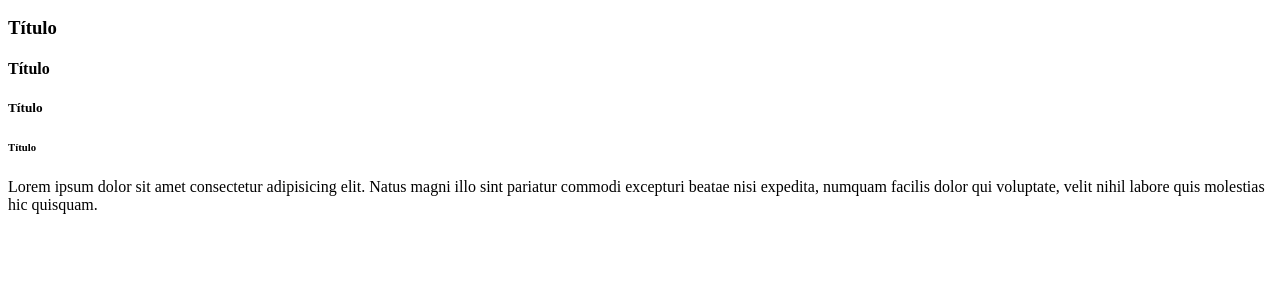
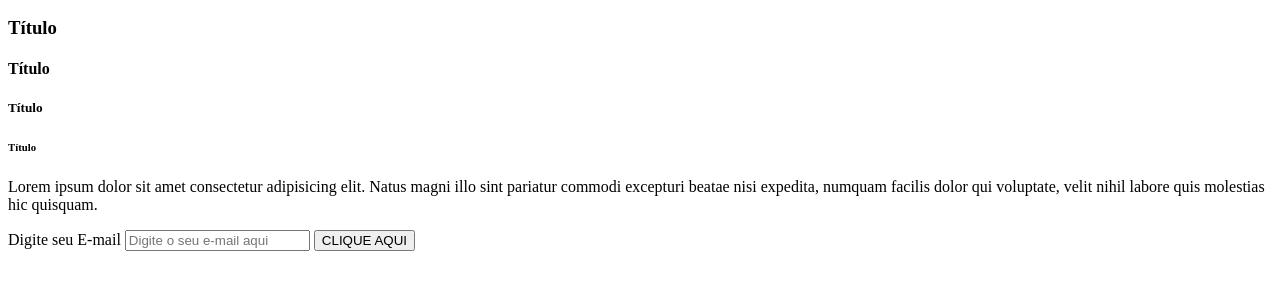
Before and after one commit to Hendriuss/projeto001, a plain HTML site: page index.html in a window 1280 px wide. Shown: the part 110-400 px from the top of the page. Drawn offline with Linux system fonts and the light colour scheme.

Commit message:
acrecimento de div

```diff
--- a/index.html
+++ b/index.html
@@ -14,5 +14,11 @@
     <h6>Título</h6>
 
     <p>Lorem ipsum dolor sit amet consectetur adipisicing elit. Natus magni illo sint pariatur commodi excepturi beatae nisi expedita, numquam facilis dolor qui voluptate, velit nihil labore quis molestias hic quisquam.</p>
+
+    <div>
+        <label for=""> Digite seu E-mail</label>
+        <input type="email" name="" id="" placeholder="Digite o seu e-mail aqui">
+        <button>CLIQUE AQUI</button>
+    </div>
 </body>
 </html>
```
